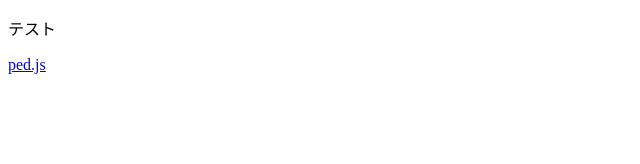
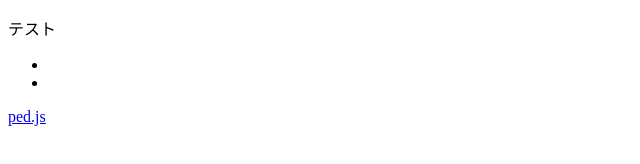
Before and after one commit to animanman/uma, a plain HTML site: page index.html in a window 1280 px wide. Shown: the whole page, without its empty margins (0-640 px from the left). Drawn offline with nearby package versions, Linux system fonts and the light colour scheme.

Commit message:
Update index.html

```diff
--- a/index.html
+++ b/index.html
@@ -25,11 +25,13 @@
     <main>
     <p>テスト</p>
 
-<ul id="test">
-<li v-for="j" :key="j">
-
+<div id="test">
+<ul>
+<li v-for="horses in horse" :key="horses.horsename">
+{{horses.horsename}}
 </li>
 </ul>
+</div>
 <a href="ped.js">ped.js</a>
     </main>
     <fooder>
```
